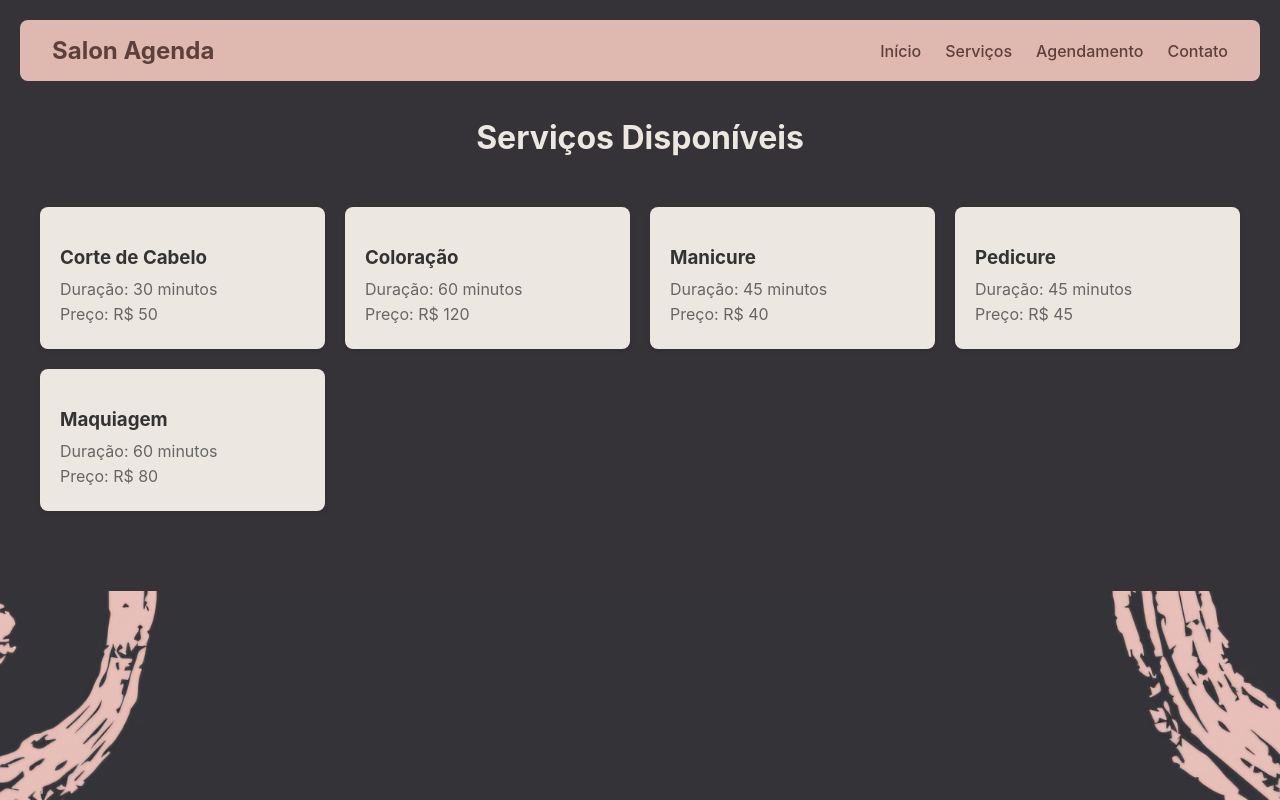
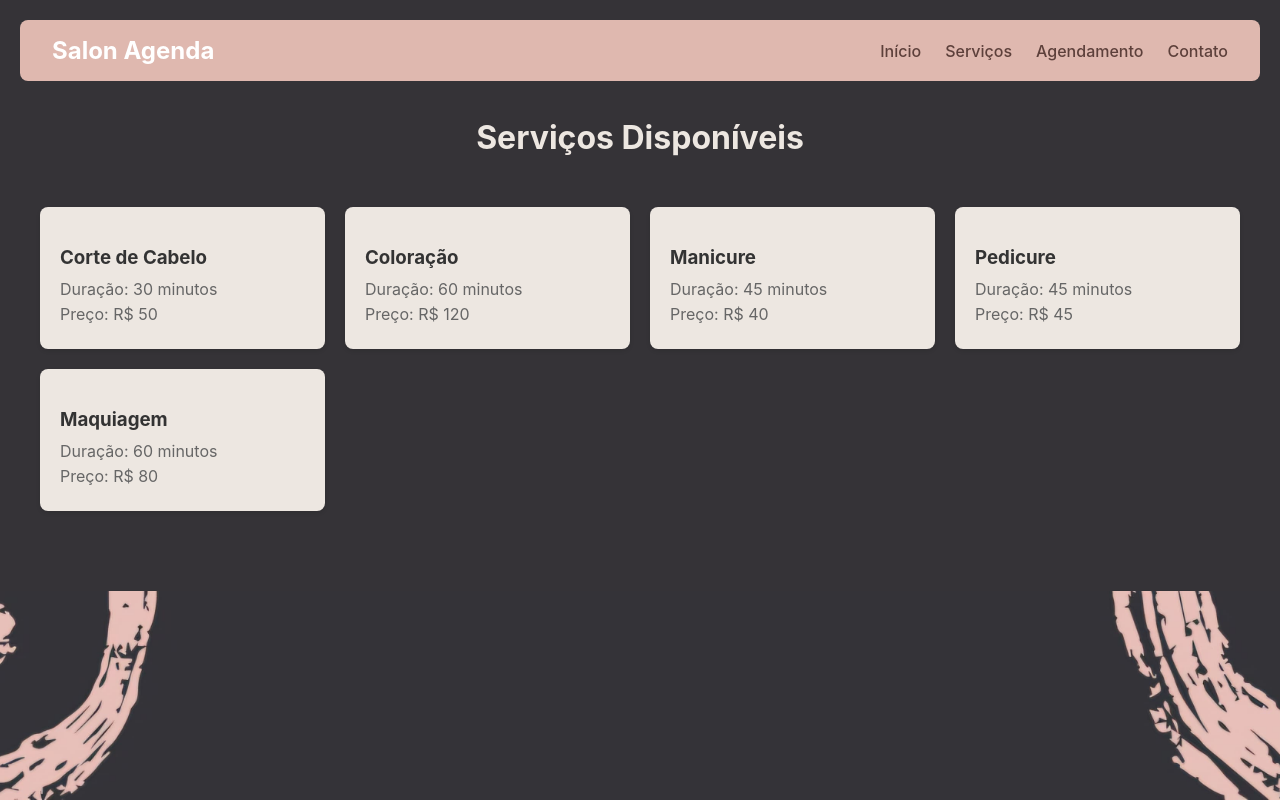
Before and after one commit to Couthyrso/salon-agenda-frontend, a React (Create React App) app: page /home in a window 1280 px wide. Built offline with nearby package versions, Linux system fonts and the light colour scheme.

Commit message:
changing color navbar logo

```diff
--- a/src/views/home/home.css
+++ b/src/views/home/home.css
@@ -97,7 +97,7 @@ h1 {
 .navbar .logo {
     font-size: 1.5rem;
     font-weight: bold;
-    color: #5d403b;
+    color: #fff;
 }
 
 .navbar .nav-links {
```
